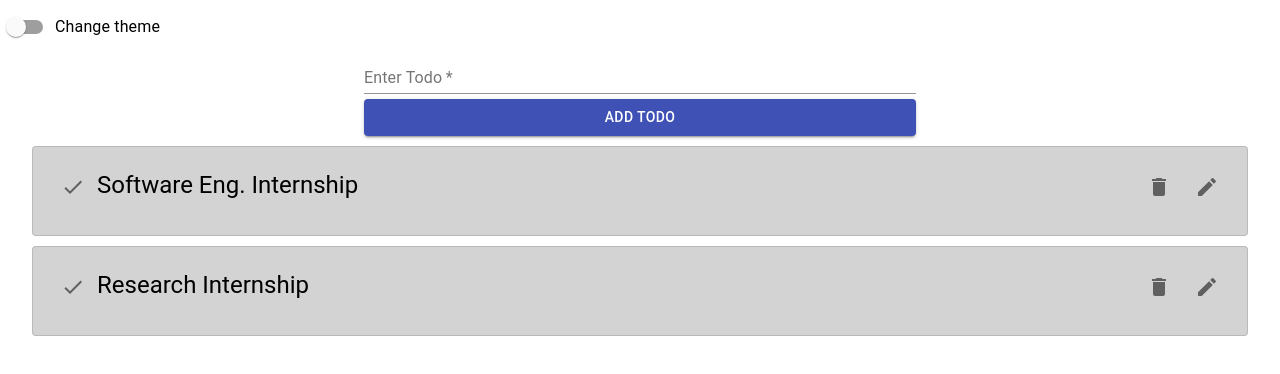
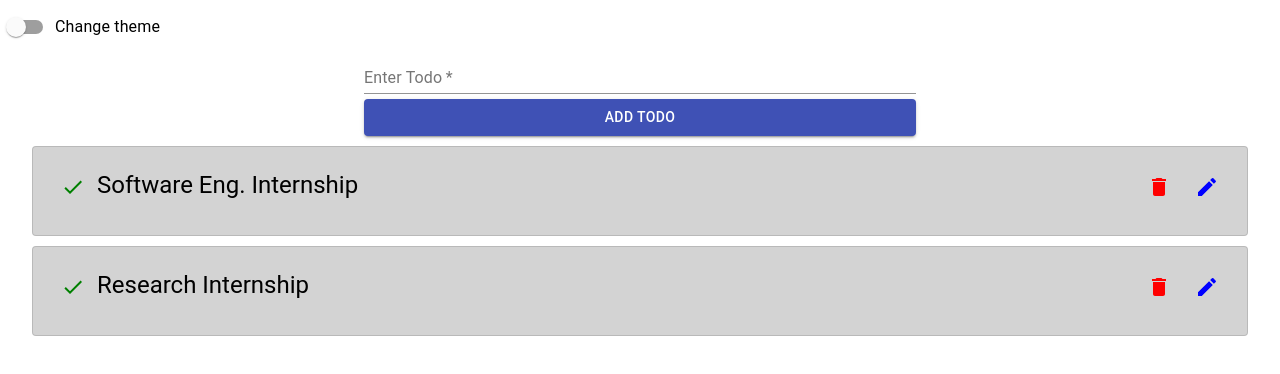
Before and after one commit to rgrupesh/To-Do-App, a React (Create React App) app in the folder django-todo-react/frontend/: page / in a window 1280 px wide. Shown: the top 374 px of the page. Built offline with nearby package versions, Linux system fonts and the light colour scheme.

Commit message:
more functionality

```diff
--- a/django-todo-react/frontend/src/App.js
+++ b/django-todo-react/frontend/src/App.js
@@ -17,6 +17,10 @@ function App() {
     }
   ])
 
+  const checkTodo = (id) => {
+    console.log(id)
+  }
+
   const addTodo = (text) => {
     const newTodo = {
       id: 3,
@@ -28,7 +32,7 @@ function App() {
   return (
     <div>
       <TodoForm addTodo={addTodo}/>
-      <TodoList todos={todos} />
+      <TodoList todos={todos} checkTodo={checkTodo}/>
     </div>
   );
 }
--- a/django-todo-react/frontend/src/components/Todo.jsx
+++ b/django-todo-react/frontend/src/components/Todo.jsx
@@ -10,7 +10,10 @@ import DeleteIcon from "@material-ui/icons/Delete";
 import CheckIcon from "@material-ui/icons/Check";
 import EditIcon from "@material-ui/icons/Edit";
 
-const Todo = ({ title }) => {
+const Todo = ({ title, checkTodo,id }) => {
+
+  const markComplete = () => checkTodo(id)
+
   return (
     <div>
       <Container>
@@ -20,15 +23,15 @@ const Todo = ({ title }) => {
         >
           <CardContent>
             <Typography variant="h5">
-              <IconButton>
-                <CheckIcon />
+              <IconButton onClick={markComplete}>
+                <CheckIcon style={{ color: "green"}}/>
               </IconButton>
               {title}
               <IconButton style={{ float: "right" }}>
-                <EditIcon />
+                <EditIcon style={{ color: "blue"}}/>
               </IconButton>
               <IconButton style={{ float: "right" }}>
-                <DeleteIcon />
+                <DeleteIcon style={{ color: "red"}}/>
               </IconButton>
             </Typography>
           </CardContent>
--- a/django-todo-react/frontend/src/components/TodoList.jsx
+++ b/django-todo-react/frontend/src/components/TodoList.jsx
@@ -1,11 +1,11 @@
 import React from "react";
 import Todo from "./Todo";
 
-const TodoList = ({ todos }) => {
+const TodoList = ({ todos, checkTodo }) => {
   return (
     <div>
       {todos.map((todo) => (
-        <Todo key={todo.id} title={todo.title} />
+        <Todo key={todo.id} title={todo.title} checkTodo={checkTodo} id={todo.id}/>
       ))}
     </div>
   );
```
